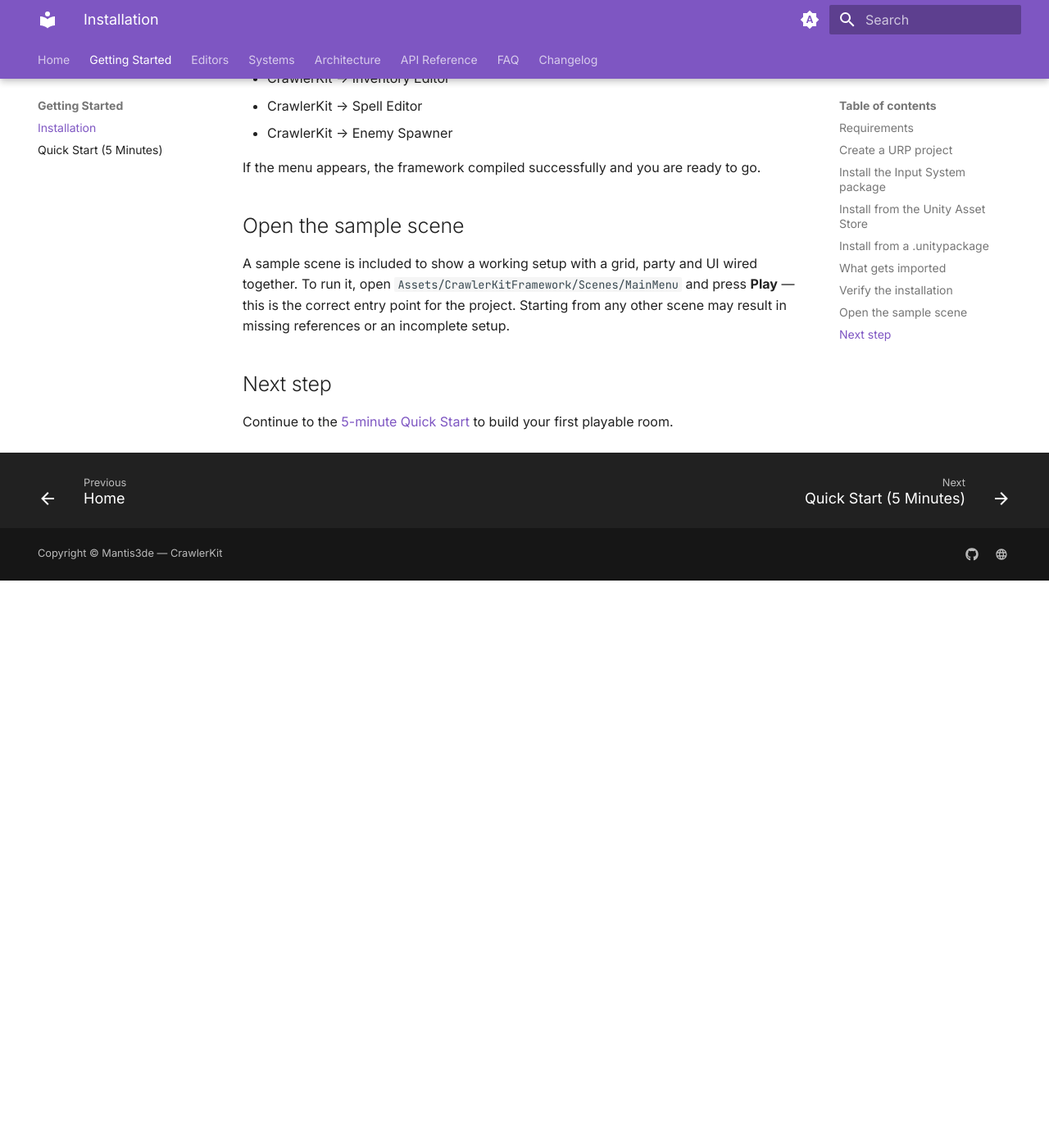
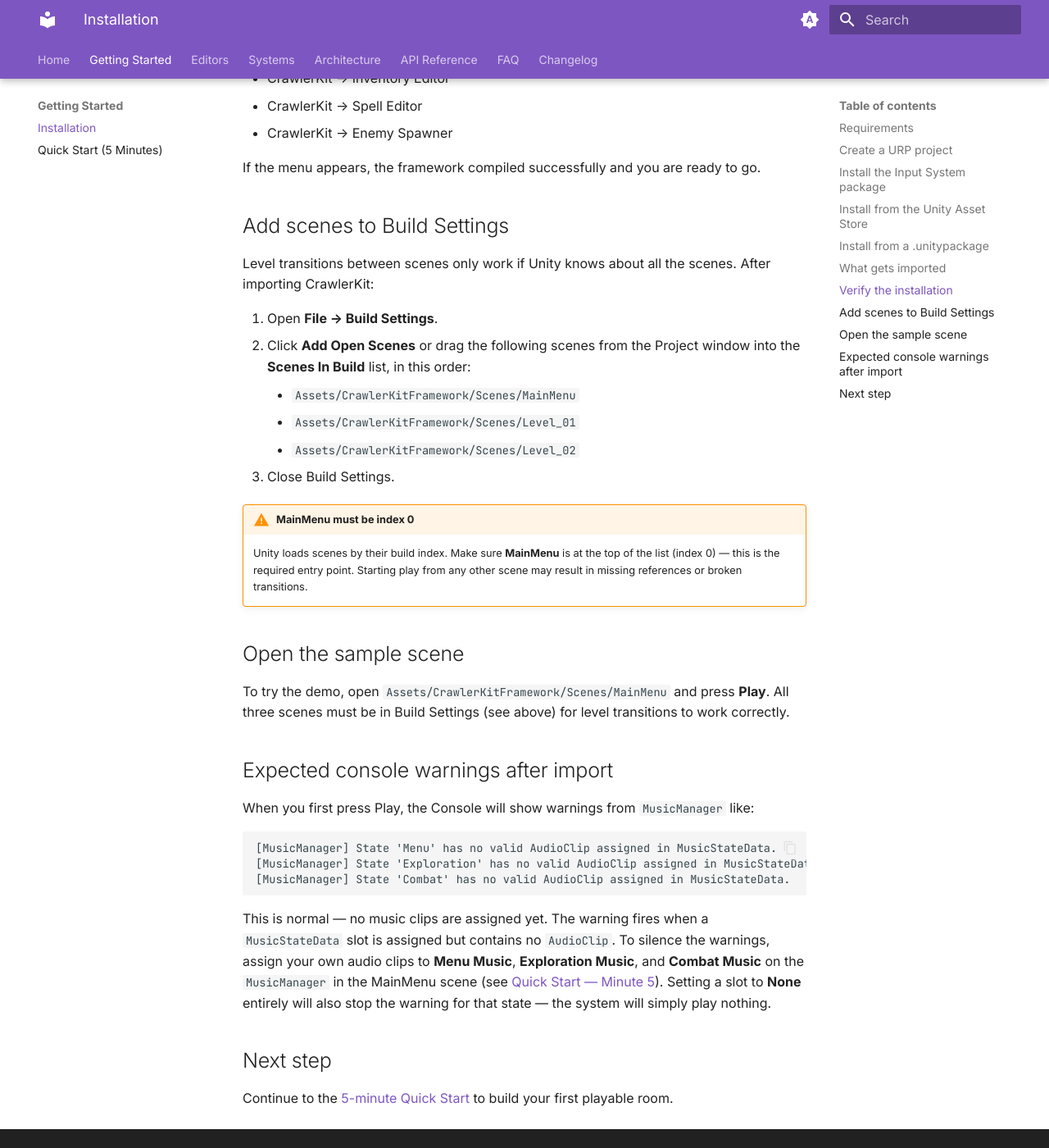
Before and after one commit to mantis3de/CrawlerKit-docs, an MkDocs documentation site: the page built from docs/getting-started/installation.md, in a window 1280 px wide and 1400 px high, scrolled down 2912 px. Shown: the whole window at 82% size. Built offline with MkDocs 1.6.1 and Material for MkDocs 9.7.7, drawn with Linux system fonts in a browser that asks for light colours; before the commit the page ends 3620 px from its top, so only the background shows below that.

Commit message:
update docs

````diff
--- a/docs/getting-started/installation.md
+++ b/docs/getting-started/installation.md
@@ -83,9 +83,35 @@
 
 If the menu appears, the framework compiled successfully and you are ready to go.
 
+## Add scenes to Build Settings
+
+Level transitions between scenes only work if Unity knows about all the scenes. After importing CrawlerKit:
+
+1. Open **File → Build Settings**.
+2. Click **Add Open Scenes** or drag the following scenes from the Project window into the **Scenes In Build** list, in this order:
+    - `Assets/CrawlerKitFramework/Scenes/MainMenu`
+    - `Assets/CrawlerKitFramework/Scenes/Level_01`
+    - `Assets/CrawlerKitFramework/Scenes/Level_02`
+3. Close Build Settings.
+
+!!! warning "MainMenu must be index 0"
+    Unity loads scenes by their build index. Make sure **MainMenu** is at the top of the list (index 0) — this is the required entry point. Starting play from any other scene may result in missing references or broken transitions.
+
 ## Open the sample scene
 
-A sample scene is included to show a working setup with a grid, party and UI wired together. To run it, open `Assets/CrawlerKitFramework/Scenes/MainMenu` and press **Play** — this is the correct entry point for the project. Starting from any other scene may result in missing references or an incomplete setup.
+To try the demo, open `Assets/CrawlerKitFramework/Scenes/MainMenu` and press **Play**. All three scenes must be in Build Settings (see above) for level transitions to work correctly.
+
+## Expected console warnings after import
+
+When you first press Play, the Console will show warnings from `MusicManager` like:
+
+```
+[MusicManager] State 'Menu' has no valid AudioClip assigned in MusicStateData.
+[MusicManager] State 'Exploration' has no valid AudioClip assigned in MusicStateData.
+[MusicManager] State 'Combat' has no valid AudioClip assigned in MusicStateData.
+```
+
+This is normal — no music clips are assigned yet. The warning fires when a `MusicStateData` slot is assigned but contains no `AudioClip`. To silence the warnings, assign your own audio clips to **Menu Music**, **Exploration Music**, and **Combat Music** on the `MusicManager` in the MainMenu scene (see [Quick Start — Minute 5](quick-start.md#minute-5-export-and-play)). Setting a slot to **None** entirely will also stop the warning for that state — the system will simply play nothing.
 
 ## Next step
 
````
Also changed, not shown: site/getting-started/installation/index.html, site/search/search_index.json.
